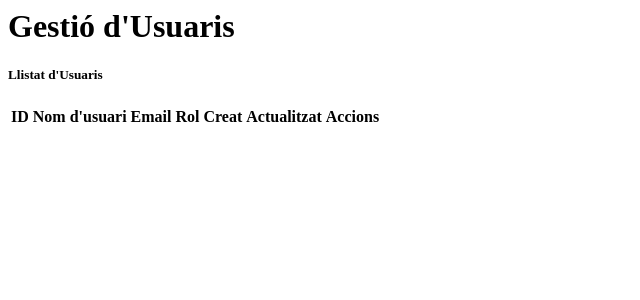
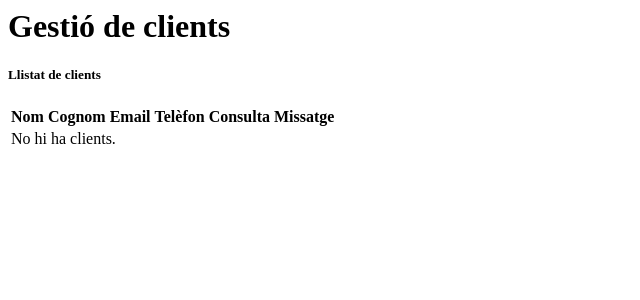
Before and after one commit to jordiForn/intermodular, a PHP site: page /clients.php in a window 1280 px wide. Shown: the top 300 px of the page, without its empty margins (0-640 px from the left). Run offline with PHP 8.4, Linux system fonts and the light colour scheme; data that the repository does not hold is empty; some libraries are stand-ins or nearby versions.

Commit message:
Products partialy solved, working on clients

```diff
--- a/resources/views/admin/clients.php
+++ b/resources/views/admin/clients.php
@@ -1,58 +1,40 @@
-<?php
-// Admin Users Management View
-?>
-
-<div class="admin-users">
-    <h1 class="mb-4 text-highlight">Gestió d'Usuaris</h1>
+<div class="admin-clients">
+    <h1 class="mb-4 text-highlight">Gestió de clients</h1>
 
     <div class="card mb-4">
         <div class="card-header bg-light">
-            <h5 class="mb-0 text-highlight">Llistat d'Usuaris</h5>
+            <h5 class="mb-0 text-highlight">Llistat de clients</h5>
         </div>
         <div class="card-body">
             <div class="table-responsive">
                 <table class="table table-hover">
                     <thead>
                         <tr>
-                            <th>ID</th>
-                            <th>Nom d'usuari</th>
+                            <th>Nom</th>
+                            <th>Cognom</th>
                             <th>Email</th>
-                            <th>Rol</th>
-                            <th>Creat</th>
-                            <th>Actualitzat</th>
-                            <th>Accions</th>
+                            <th>Telèfon</th>
+                            <th>Consulta</th>
+                            <th>Missatge</th>
                         </tr>
                     </thead>
                     <tbody>
-                        <?php foreach ($users as $user): ?>
+                        <?php if (!empty($clients)): ?>
+                            <?php foreach ($clients as $client): ?>
+                                <tr>
+                                    <td><?= htmlspecialchars($client->nom ?? '') ?></td>
+                                    <td><?= htmlspecialchars($client->cognom ?? '') ?></td>
+                                    <td><?= htmlspecialchars($client->email ?? '') ?></td>
+                                    <td><?= htmlspecialchars($client->tlf ?? '') ?></td>
+                                    <td><?= htmlspecialchars($client->consulta ?? '') ?></td>
+                                    <td><?= htmlspecialchars($client->missatge ?? '') ?></td>
+                                </tr>
+                            <?php endforeach; ?>
+                        <?php else: ?>
                             <tr>
-                                <td><?= $user->id ?></td>
-                                <td><?= htmlspecialchars($user->username ?? '') ?></td>
-                                <td><?= htmlspecialchars($user->email ?? '') ?></td>
-                                <td><?= htmlspecialchars($user->role ?? '') ?></td>
-                                <td><?= htmlspecialchars($user->created_at ?? '') ?></td>
-                                <td><?= htmlspecialchars($user->updated_at ?? '') ?></td>
-                                <td>
-                                    <div class="btn-group">
-                                        <a href="<?= BASE_URL ?>/users/edit.php?id=<?= $user->id ?>"
-                                           class="btn btn-sm btn-outline-success" data-bs-toggle="tooltip"
-                                           title="Editar">
-                                            <i class="fas fa-edit"></i>
-                                        </a>
-                                        <button type="button" class="btn btn-sm btn-outline-primary view-user"
-                                                data-user-id="<?= $user->id ?>" data-bs-toggle="tooltip"
-                                                title="Veure detalls">
-                                            <i class="fas fa-eye"></i>
-                                        </button>
-                                        <button type="button" class="btn btn-sm btn-outline-danger delete-user"
-                                                data-user-id="<?= $user->id ?>" data-bs-toggle="tooltip"
-                                                title="Eliminar">
-                                            <i class="fas fa-trash"></i>
-                                        </button>
-                                    </div>
-                                </td>
+                                <td colspan="6" class="text-center">No hi ha clients.</td>
                             </tr>
-                        <?php endforeach; ?>
+                        <?php endif; ?>
                     </tbody>
                 </table>
             </div>
--- a/resources/views/admin/orders.php
+++ b/resources/views/admin/orders.php
@@ -159,7 +159,7 @@
                                 </td>
                                 <td class="px-3 py-3"><?= date('d/m/Y', strtotime($order->data_comanda)) ?></td>
                                 <td class="px-3 py-3">
-                                    <span class="fw-bold"><?= number_format($order->import_total, 2) ?> €</span>
+                                    <span class="fw-bold"><?= number_format($order->import_total ?? 0, 2) ?> €</span>
                                 </td>
                                 <td class="px-3 py-3">
                                     <span class="badge <?= $statusClass ?>"><?= $statusText ?></span>
```
Also changed, not shown: public/admin/clients.php (+10 -6 lines), resources/views/admin/products.php (+37 -37 lines), 2 other files.
